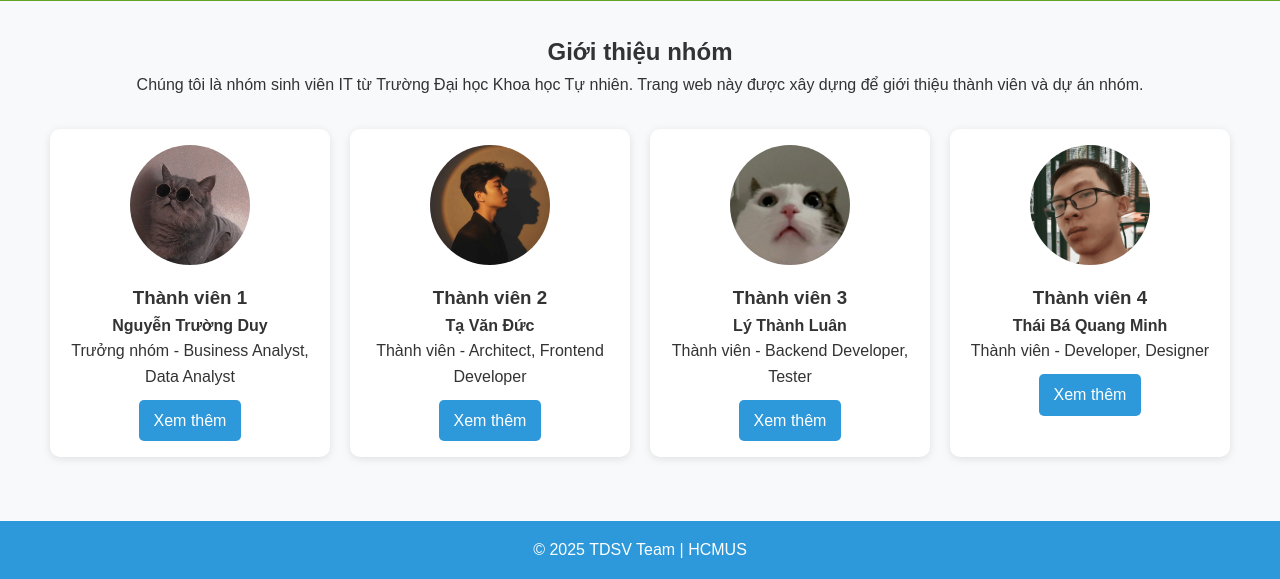
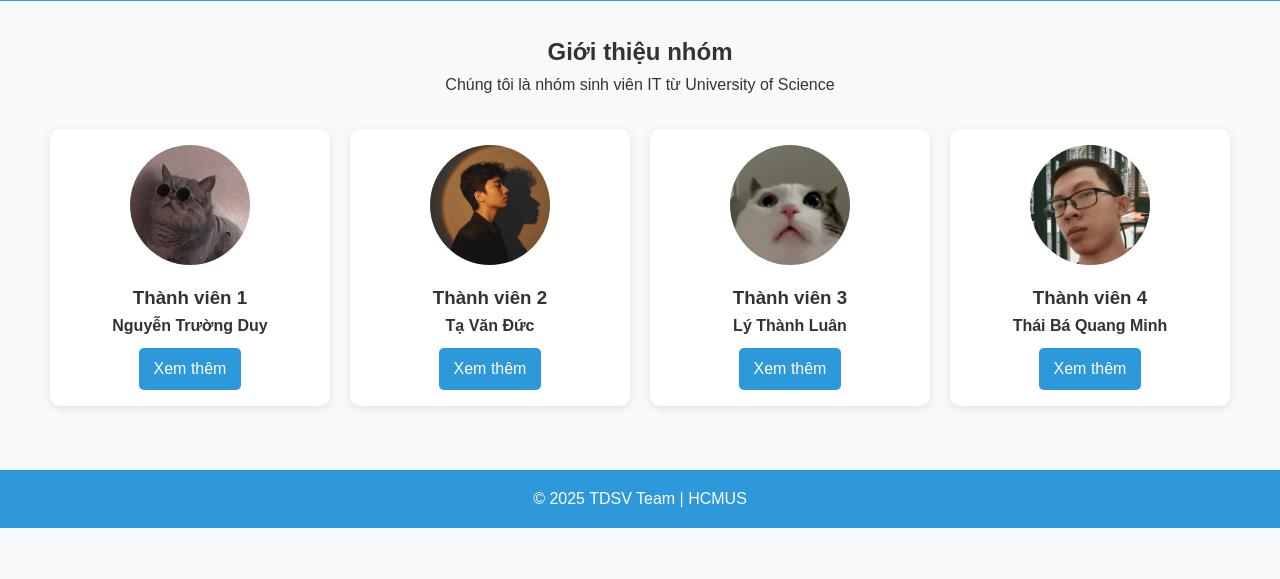
Before and after one commit to rtyud5/GA01-GroupWebDemo, a plain HTML site: page index.html in a window 1280 px wide. Shown: the part 599-1178 px from the top of the page. After the commit the page ends 1127 px from the top, so only its background shows below. Drawn offline with Linux system fonts and the light colour scheme.

Commit message:
Update background

```diff
--- a/index.html
+++ b/index.html
@@ -7,7 +7,6 @@
 </head>
 <body>
   <header>
-    <img src="images/group-banner.jpg" alt="Banner nhóm" class="banner">
     <h1>Chào mừng đến với nhóm TDSV</h1>
     <nav>
       <a href="index.html">Trang chủ</a>
@@ -16,12 +15,13 @@
       <a href="member3.html">Thành viên 3</a>
       <a href="member4.html">Thành viên 4</a>
     </nav>
+    <img src="images/group-banner.jpg" alt="Banner nhóm" class="banner">
   </header>
 
   <main>
     <section class="intro">
       <h2>Giới thiệu nhóm</h2>
-      <p>Chúng tôi là nhóm sinh viên IT từ Trường Đại học Khoa học Tự nhiên. Trang web này được xây dựng để giới thiệu thành viên và dự án nhóm.</p>
+      <p>Chúng tôi là nhóm sinh viên IT từ University of Science</p>
     </section>
 
     <section class="members">
@@ -29,7 +29,6 @@
         <img src="images/member1.jpg" alt="Thành viên 1">
         <h3>Thành viên 1</h3>
         <h4>Nguyễn Trường Duy</h4>
-        <p>Trưởng nhóm - Business Analyst, Data Analyst</p>
         <a href="member1.html" class="btn">Xem thêm</a>
       </div>
 
@@ -37,7 +36,6 @@
         <img src="images/TaVanDuc.jpg" alt="Thành viên 2">
         <h3>Thành viên 2</h3>
         <h4>Tạ Văn Đức</h4>
-        <p>Thành viên - Architect, Frontend Developer</p>
         <a href="member2.html" class="btn">Xem thêm</a>
       </div>
 
@@ -45,7 +43,6 @@
         <img src="images/member3.jpg" alt="Thành viên 3">
         <h3>Thành viên 3</h3>
         <h4>Lý Thành Luân</h4>
-        <p>Thành viên - Backend Developer, Tester</p>
         <a href="member3.html" class="btn">Xem thêm</a>
       </div>
 
@@ -53,7 +50,6 @@
         <img src="images/member4.jpg" alt="Thành viên 4">
         <h3>Thành viên 4</h3>
         <h4>Thái Bá Quang Minh</h4>
-        <p>Thành viên - Developer, Designer</p>
         <a href="member4.html" class="btn">Xem thêm</a>
       </div>
     </section>
```
Also changed, not shown: member2.html (+3 -1 lines).
